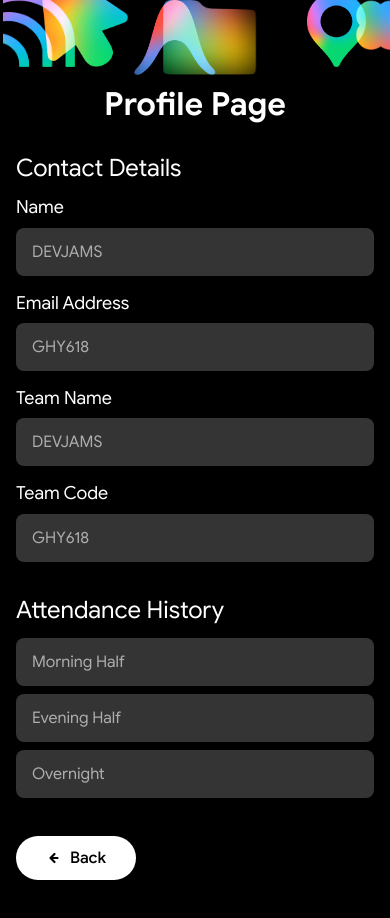
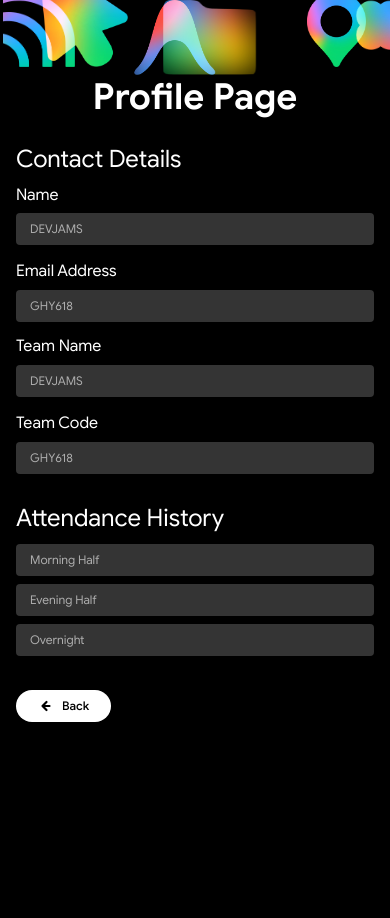
Before and after one commit to GDGVIT/Devjams26-Frontend, a Next.js app in the folder devjams/: page /profile in a window 390 px wide. Shown: the top 918 px of the page. After the commit the page ends 844 px from the top, so only its background shows below. Built offline with nearby package versions, Linux system fonts and the light colour scheme; a web font is replaced by a local one.

Commit message:
fix(profile): apply mobile figma typography, rounded corners, and box metrics

```diff
--- a/devjams/app/profile/page.tsx
+++ b/devjams/app/profile/page.tsx
@@ -124,9 +124,9 @@ export default function ProfilePage() {
       </div>
 
       {/* Main Content Container (Semantic Main) */}
-      <main className="w-full max-w-[1072px] mx-auto flex flex-col items-start gap-[clamp(20px,3.5vh,36px)] z-20 pt-[clamp(85px,12vw,155px)] px-4 sm:px-6 md:px-0">
+      <main className="w-full max-w-[1072px] mx-auto flex flex-col items-start gap-[clamp(18px,3vh,36px)] z-20 pt-[clamp(75px,11vw,155px)] px-4 sm:px-6 md:px-0">
         <h1
-          className="text-white font-bold tracking-normal leading-[1.2] text-center capitalize m-0 select-none w-full text-[clamp(32px,5vw,64px)]"
+          className="text-white font-bold tracking-normal leading-[1.2] text-center capitalize m-0 select-none w-full text-[clamp(36px,4.5vw,64px)]"
           style={{
             fontFamily: "var(--font-google-sans), 'Google Sans', sans-serif",
           }}
@@ -135,7 +135,7 @@ export default function ProfilePage() {
         </h1>
 
         {/* Section 1: Contact Details */}
-        <div className="w-full flex flex-col items-start gap-3 sm:gap-6">
+        <div className="w-full flex flex-col items-start gap-2.5 sm:gap-6">
           <h2
             className="text-white font-normal capitalize text-[clamp(24px,3.5vw,48px)] leading-[1.3] m-0"
             style={{
@@ -150,7 +150,7 @@ export default function ProfilePage() {
             {/* Name Field */}
             <div className="w-full flex flex-col items-start gap-2">
               <label
-                className="text-white font-normal capitalize text-[clamp(18px,2vw,32px)] leading-[1.3]"
+                className="text-white font-normal capitalize text-[clamp(16px,2vw,32px)] leading-[1.3]"
                 style={{
                   fontFamily: "var(--font-google-sans), 'Google Sans', sans-serif",
                 }}
@@ -158,7 +158,7 @@ export default function ProfilePage() {
                 Name
               </label>
               <div
-                className="w-full bg-[#343434] text-white/60 rounded-[8px] px-4 sm:px-6 py-2.5 sm:py-3.5 min-h-[48px] sm:min-h-[56px] flex items-center text-[clamp(16px,1.8vw,24px)] font-normal select-text"
+                className="w-full bg-[#343434] text-white/60 rounded-[4px] sm:rounded-[8px] px-3.5 sm:px-6 py-2 sm:py-3.5 min-h-[32px] sm:min-h-[56px] h-[32px] sm:h-[56px] flex items-center text-[clamp(12px,1.6vw,24px)] font-normal select-text"
                 style={{
                   fontFamily: "var(--font-google-sans), 'Google Sans', sans-serif",
                 }}
@@ -170,7 +170,7 @@ export default function ProfilePage() {
             {/* Email Address Field */}
             <div className="w-full flex flex-col items-start gap-2">
               <label
-                className="text-white font-normal capitalize text-[clamp(18px,2vw,32px)] leading-[1.3]"
+                className="text-white font-normal capitalize text-[clamp(16px,2vw,32px)] leading-[1.3]"
                 style={{
                   fontFamily: "var(--font-google-sans), 'Google Sans', sans-serif",
                 }}
@@ -178,7 +178,7 @@ export default function ProfilePage() {
                 Email Address
               </label>
               <div
-                className="w-full bg-[#343434] text-white/60 rounded-[8px] px-4 sm:px-6 py-2.5 sm:py-3.5 min-h-[48px] sm:min-h-[56px] flex items-center text-[clamp(16px,1.8vw,24px)] font-normal select-text"
+                className="w-full bg-[#343434] text-white/60 rounded-[4px] sm:rounded-[8px] px-3.5 sm:px-6 py-2 sm:py-3.5 min-h-[32px] sm:min-h-[56px] h-[32px] sm:h-[56px] flex items-center text-[clamp(12px,1.6vw,24px)] font-normal select-text"
                 style={{
                   fontFamily: "var(--font-google-sans), 'Google Sans', sans-serif",
                 }}
@@ -193,7 +193,7 @@ export default function ProfilePage() {
             {/* Team Name Field */}
             <div className="w-full flex flex-col items-start gap-2">
               <label
-                className="text-white font-normal capitalize text-[clamp(18px,2vw,32px)] leading-[1.3]"
+                className="text-white font-normal capitalize text-[clamp(16px,2vw,32px)] leading-[1.3]"
                 style={{
                   fontFamily: "var(--font-google-sans), 'Google Sans', sans-serif",
                 }}
@@ -201,7 +201,7 @@ export default function ProfilePage() {
                 Team Name
               </label>
               <div
-                className="w-full bg-[#343434] text-white/60 rounded-[8px] px-4 sm:px-6 py-2.5 sm:py-3.5 min-h-[48px] sm:min-h-[56px] flex items-center text-[clamp(16px,1.8vw,24px)] font-normal select-text"
+                className="w-full bg-[#343434] text-white/60 rounded-[4px] sm:rounded-[8px] px-3.5 sm:px-6 py-2 sm:py-3.5 min-h-[32px] sm:min-h-[56px] h-[32px] sm:h-[56px] flex items-center text-[clamp(12px,1.6vw,24px)] font-normal select-text"
                 style={{
                   fontFamily: "var(--font-google-sans), 'Google Sans', sans-serif",
                 }}
@@ -213,7 +213,7 @@ export default function ProfilePage() {
             {/* Team Code Field */}
             <div className="w-full flex flex-col items-start gap-2">
               <label
-                className="text-white font-normal capitalize text-[clamp(18px,2vw,32px)] leading-[1.3]"
+                className="text-white font-normal capitalize text-[clamp(16px,2vw,32px)] leading-[1.3]"
                 style={{
                   fontFamily: "var(--font-google-sans), 'Google Sans', sans-serif",
                 }}
@@ -221,7 +221,7 @@ export default function ProfilePage() {
                 Team Code
               </label>
               <div
-                className="w-full bg-[#343434] text-white/60 rounded-[8px] px-4 sm:px-6 py-2.5 sm:py-3.5 min-h-[48px] sm:min-h-[56px] flex items-center text-[clamp(16px,1.8vw,24px)] font-normal select-text"
+                className="w-full bg-[#343434] text-white/60 rounded-[4px] sm:rounded-[8px] px-3.5 sm:px-6 py-2 sm:py-3.5 min-h-[32px] sm:min-h-[56px] h-[32px] sm:h-[56px] flex items-center text-[clamp(12px,1.6vw,24px)] font-normal select-text"
                 style={{
                   fontFamily: "var(--font-google-sans), 'Google Sans', sans-serif",
                 }}
@@ -233,7 +233,7 @@ export default function ProfilePage() {
         </div>
 
         {/* Section 2: Attendance History (Frame 1948755614) */}
-        <div className="w-full flex flex-col items-start gap-3 sm:gap-5 mt-1 sm:mt-2">
+        <div className="w-full flex flex-col items-start gap-2.5 sm:gap-5 mt-1 sm:mt-2">
           <h2
             className="text-white font-normal capitalize text-[clamp(24px,3.5vw,48px)] leading-[1.3] m-0"
             style={{
@@ -247,7 +247,7 @@ export default function ProfilePage() {
           <div className="w-full max-w-[465px] flex flex-col items-start gap-2 sm:gap-2.5">
             {/* 1. Morning Half */}
             <div
-              className="w-full bg-[#343434] text-white/60 rounded-[8px] px-4 sm:px-6 py-2.5 sm:py-3.5 min-h-[48px] sm:min-h-[56px] flex items-center justify-between text-[clamp(16px,1.8vw,24px)] font-normal"
+              className="w-full bg-[#343434] text-white/60 rounded-[4px] sm:rounded-[8px] px-3.5 sm:px-6 py-2 sm:py-3.5 min-h-[32px] sm:min-h-[56px] h-[32px] sm:h-[56px] flex items-center justify-between text-[clamp(12px,1.6vw,24px)] font-normal"
               style={{
                 fontFamily: "var(--font-google-sans), 'Google Sans', sans-serif",
               }}
@@ -257,7 +257,7 @@ export default function ProfilePage() {
 
             {/* 2. Evening Half */}
             <div
-              className="w-full bg-[#343434] text-white/60 rounded-[8px] px-4 sm:px-6 py-2.5 sm:py-3.5 min-h-[48px] sm:min-h-[56px] flex items-center justify-between text-[clamp(16px,1.8vw,24px)] font-normal"
+              className="w-full bg-[#343434] text-white/60 rounded-[4px] sm:rounded-[8px] px-3.5 sm:px-6 py-2 sm:py-3.5 min-h-[32px] sm:min-h-[56px] h-[32px] sm:h-[56px] flex items-center justify-between text-[clamp(12px,1.6vw,24px)] font-normal"
               style={{
                 fontFamily: "var(--font-google-sans), 'Google Sans', sans-serif",
               }}
@@ -267,7 +267,7 @@ export default function ProfilePage() {
 
             {/* 3. Overnight */}
             <div
-              className="w-full bg-[#343434] text-white/60 rounded-[8px] px-4 sm:px-6 py-2.5 sm:py-3.5 min-h-[48px] sm:min-h-[56px] flex items-center justify-between text-[clamp(16px,1.8vw,24px)] font-normal"
+              className="w-full bg-[#343434] text-white/60 rounded-[4px] sm:rounded-[8px] px-3.5 sm:px-6 py-2 sm:py-3.5 min-h-[32px] sm:min-h-[56px] h-[32px] sm:h-[56px] flex items-center justify-between text-[clamp(12px,1.6vw,24px)] font-normal"
               style={{
                 fontFamily: "var(--font-google-sans), 'Google Sans', sans-serif",
               }}
@@ -284,11 +284,11 @@ export default function ProfilePage() {
             onClick={() => router.back()}
             whileHover={{ scale: 1.03 }}
             whileTap={{ scale: 0.97 }}
-            className="bg-white text-black font-medium text-[clamp(16px,1.8vw,23px)] rounded-[35px] px-5 sm:px-6 py-2 flex items-center justify-center gap-2 cursor-pointer border-none shadow-md hover:bg-neutral-100 transition-all"
+            className="bg-white text-black font-medium text-[clamp(12px,1.6vw,23px)] rounded-full px-4 sm:px-6 py-1.5 sm:py-2 flex items-center justify-center gap-2 cursor-pointer border-none shadow-md hover:bg-neutral-100 transition-all"
             style={{
               fontFamily: "var(--font-google-sans), 'Google Sans', sans-serif",
-              minWidth: "120px",
-              height: "44px",
+              minWidth: "95px",
+              height: "32px",
             }}
           >
             {/* Back Arrow Vector (←) */}
```
